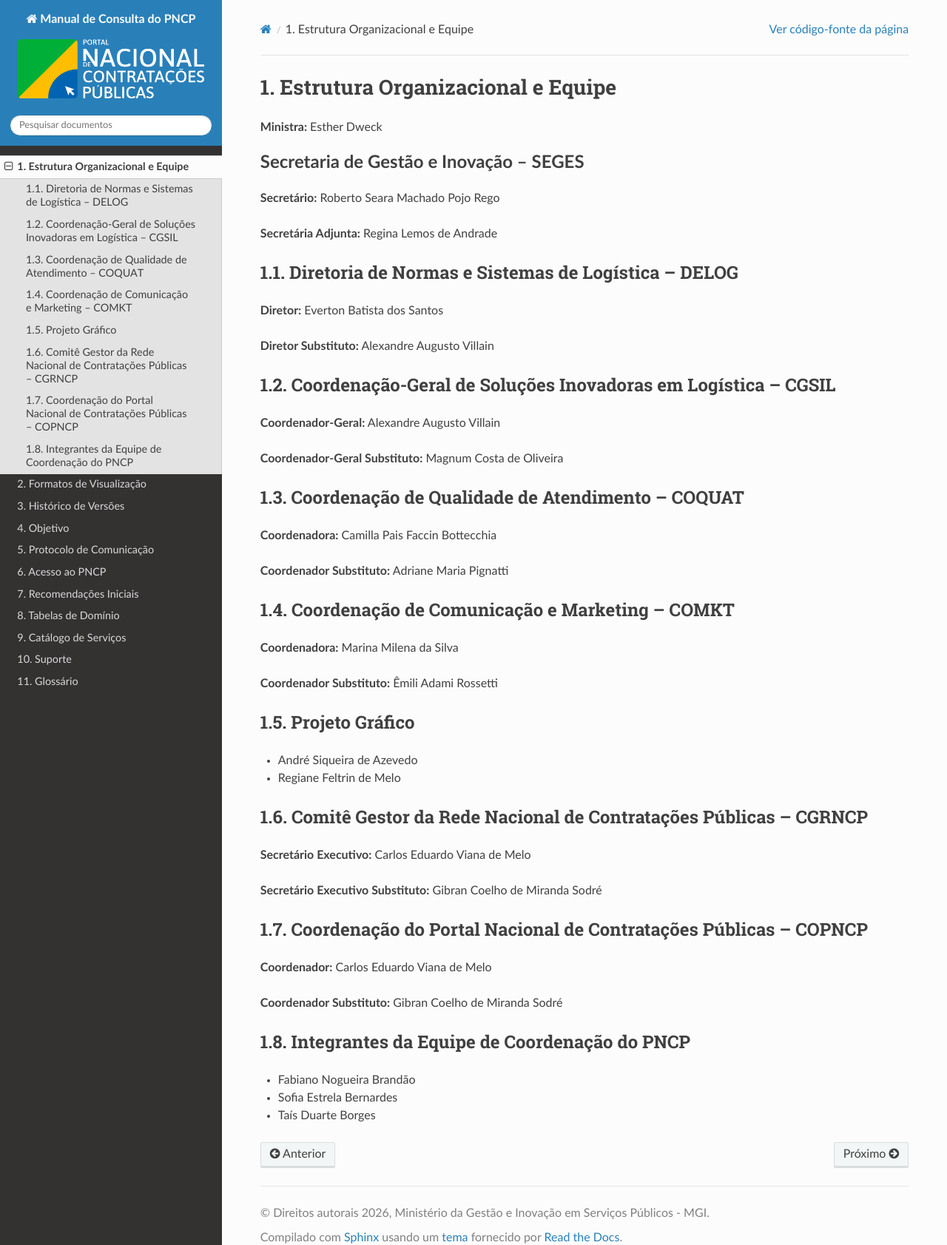
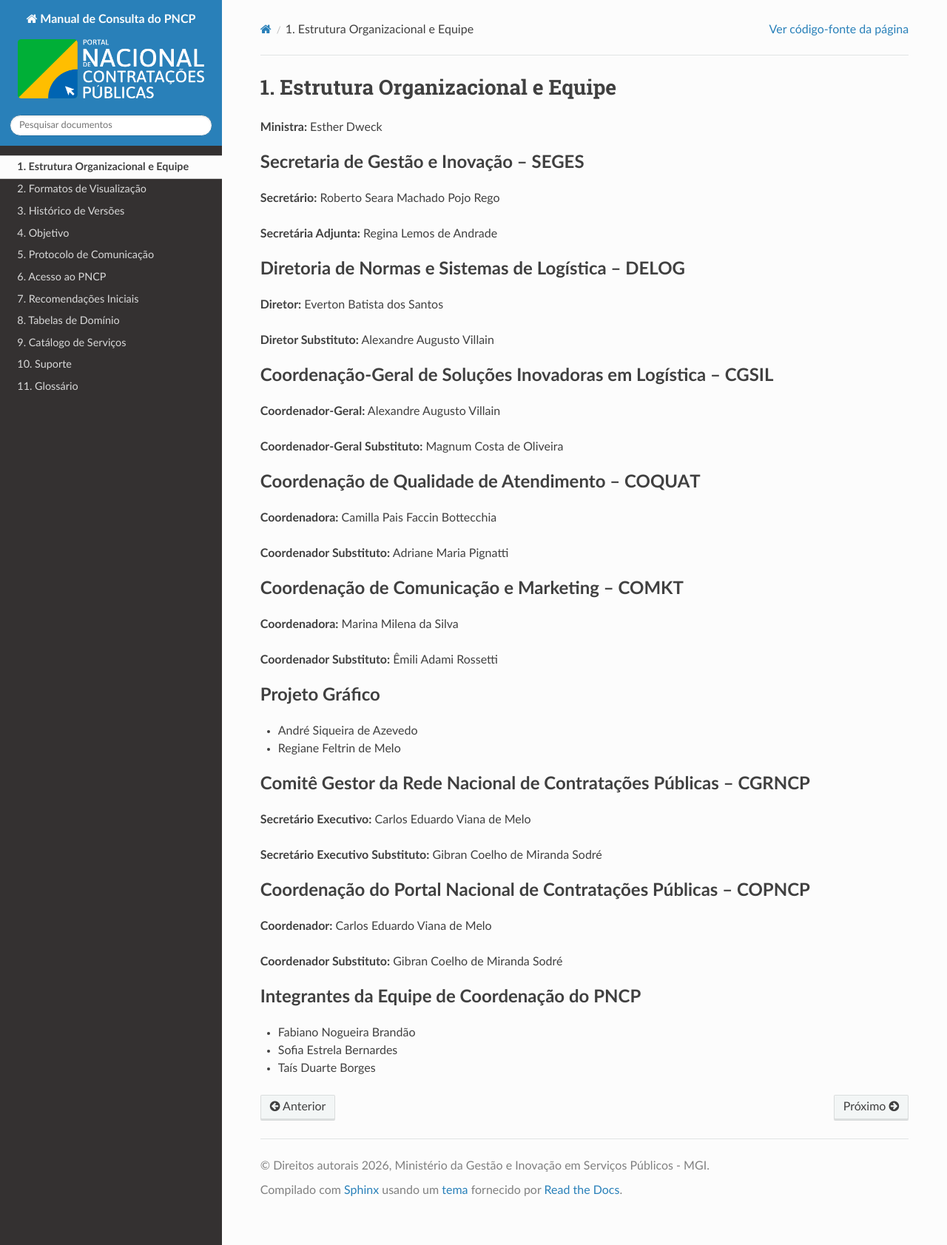
Before and after one commit to sofiaestrelab/Manual-de-Consulta-do-PNCP, a Sphinx documentation site: the page built from docs/source/contracapa.rst, in a window 1280 px wide. Shown: the whole page at 74% size. Built offline with Sphinx 7.4.7 and the Read the Docs theme 3.1.0, drawn with Linux system fonts in a browser that asks for light colours; part of the change alters nothing that is shown.

Commit message:
Revise organizational structure formatting
Updated formatting and added missing sections for clarity.

```diff
--- a/docs/source/contracapa.rst
+++ b/docs/source/contracapa.rst
@@ -11,57 +11,64 @@ Secretaria de Gestão e Inovação – SEGES
 
 **Secretária Adjunta:** Regina Lemos de Andrade
 
+.. rst-class:: texto-grande-destaque
+
 Diretoria de Normas e Sistemas de Logística – DELOG
-~~~~~~~~~~~~~~~~~~~~~~~~~~~~~~~~~~~~~~~~~~~~~~~~~~~~
 
 **Diretor:** Everton Batista dos Santos
 
 **Diretor Substituto:** Alexandre Augusto Villain
 
+.. rst-class:: texto-grande-destaque
+
 Coordenação-Geral de Soluções Inovadoras em Logística – CGSIL
-~~~~~~~~~~~~~~~~~~~~~~~~~~~~~~~~~~~~~~~~~~~~~~~~~~~~~~~~~~~~~~
 
 **Coordenador-Geral:** Alexandre Augusto Villain
 
 **Coordenador-Geral Substituto:** Magnum Costa de Oliveira
 
+.. rst-class:: texto-grande-destaque
+
 Coordenação de Qualidade de Atendimento – COQUAT
-~~~~~~~~~~~~~~~~~~~~~~~~~~~~~~~~~~~~~~~~~~~~~~~~
 
 **Coordenadora:** Camilla Pais Faccin Bottecchia
 
 **Coordenador Substituto:** Adriane Maria Pignatti
 
+.. rst-class:: texto-grande-destaque
+
 Coordenação de Comunicação e Marketing – COMKT
-~~~~~~~~~~~~~~~~~~~~~~~~~~~~~~~~~~~~~~~~~~~~~~
 
 **Coordenadora:** Marina Milena da Silva
 
 **Coordenador Substituto:** Êmili Adami Rossetti
 
+.. rst-class:: texto-grande-destaque
+
 Projeto Gráfico
-~~~~~~~~~~~~~~~~
 
 - André Siqueira de Azevedo
 - Regiane Feltrin de Melo
 
+.. rst-class:: texto-grande-destaque
 
 Comitê Gestor da Rede Nacional de Contratações Públicas – CGRNCP
-~~~~~~~~~~~~~~~~~~~~~~~~~~~~~~~~~~~~~~~~~~~~~~~~~~~~~~~~~~~~~~~~
 
 **Secretário Executivo:** Carlos Eduardo Viana de Melo
 
 **Secretário Executivo Substituto:** Gibran Coelho de Miranda Sodré
 
+.. rst-class:: texto-grande-destaque
+
 Coordenação do Portal Nacional de Contratações Públicas – COPNCP
-~~~~~~~~~~~~~~~~~~~~~~~~~~~~~~~~~~~~~~~~~~~~~~~~~~~~~~~~~~~~~~~~
 
 **Coordenador:** Carlos Eduardo Viana de Melo
 
 **Coordenador Substituto:** Gibran Coelho de Miranda Sodré
 
+.. rst-class:: texto-grande-destaque
+
 Integrantes da Equipe de Coordenação do PNCP
-~~~~~~~~~~~~~~~~~~~~~~~~~~~~~~~~~~~~~~~~~~~~
 
 - Fabiano Nogueira Brandão
 - Sofia Estrela Bernardes
```
